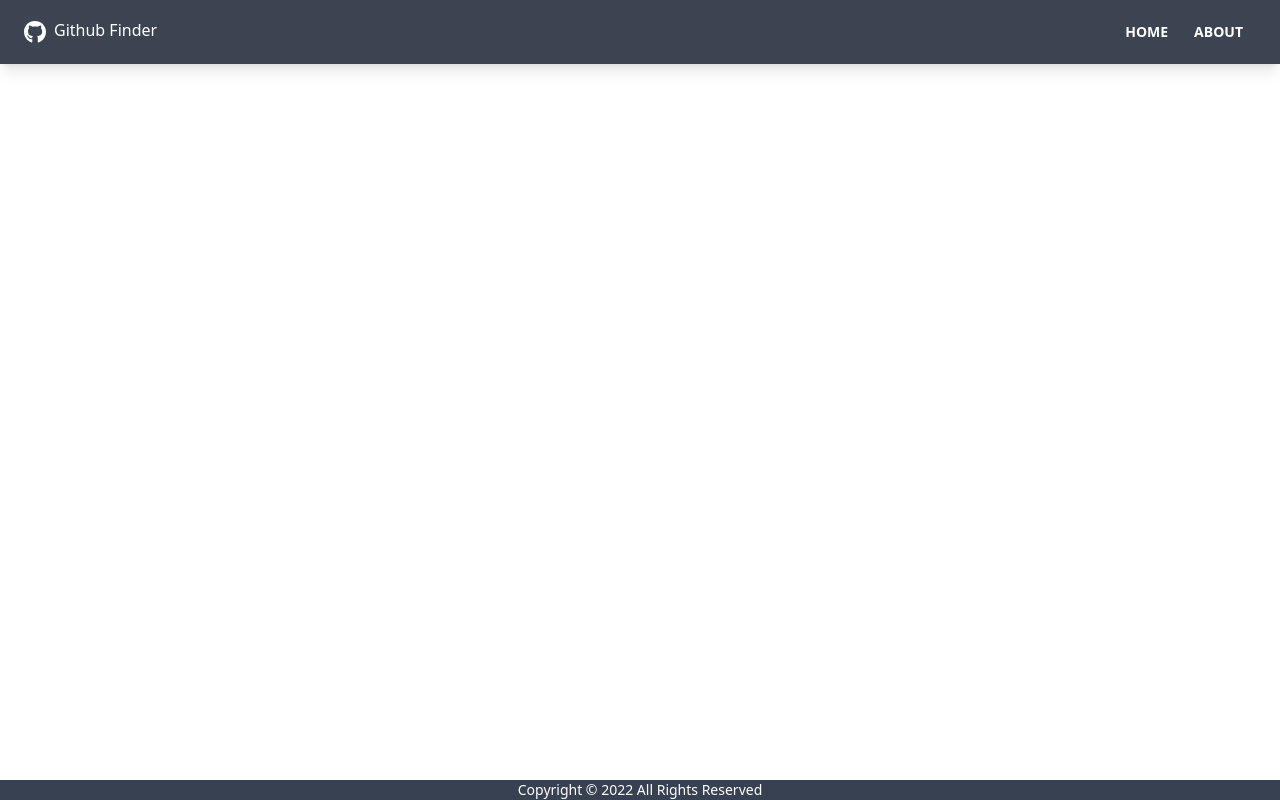
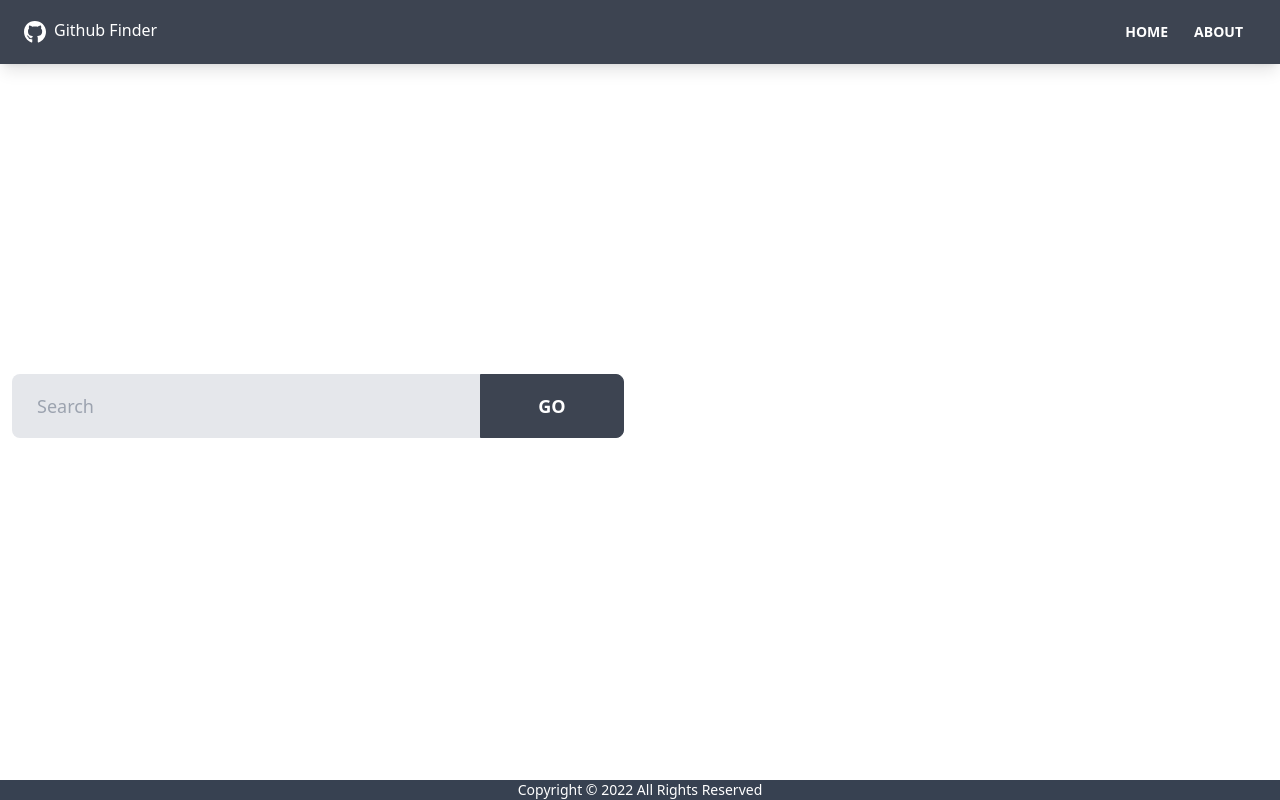
Before and after one commit to NicholasLoren/github-finder, a React (Create React App) app: page / in a window 1280 px wide. Built offline with nearby package versions, Linux system fonts and the light colour scheme.

Commit message:
Added the search bar component

```diff
--- a/src/components/users/UserSearch.jsx
+++ b/src/components/users/UserSearch.jsx
@@ -0,0 +1,56 @@
+import { useState, useContext } from 'react'
+import GithubContext from '../../context/Githhub/GithubContext'
+
+const UserSearch = () => {
+  const [text, setText] = useState('')
+  const handleChange = ({ currentTarget }) => setText(currentTarget.value)
+  const { users, searchUsers, clearUsers } = useContext(GithubContext)
+
+  const handleSubmit = (e) => {
+    e.preventDefault()
+
+    if (text === '') alert('Please enter something')
+    else {
+      searchUsers(text)
+      setText('')
+    }
+  }
+
+  const handleClear = () => {
+    clearUsers()
+  }
+  return (
+    <div className="grid grid-cols-1 xl:grid-cols-2 lg:grid-cols-2 md:grid-cols-2 mb-8 gap-8">
+      <div className="">
+        <form onSubmit={handleSubmit}>
+          <div className="form-control">
+            <div className="relative">
+              <input
+                type="text"
+                className="w-full pr-40 bg-gray-200 input input-lg text-black"
+                placeholder="Search"
+                value={text}
+                onChange={handleChange}
+              />
+              <button
+                type="search"
+                className="absolute top-0 right-0 rounded-l-none w-36 btn btn-lg"
+              >
+                Go
+              </button>
+            </div>
+          </div>
+        </form>
+      </div>
+      <div>
+        {users.length > 0 && (
+          <button className="bn btn-ghost btn-lg" onClick={handleClear}>
+            Clear
+          </button>
+        )}
+      </div>
+    </div>
+  )
+}
+
+export default UserSearch
--- a/src/context/Githhub/GithubContext.jsx
+++ b/src/context/Githhub/GithubContext.jsx
@@ -12,25 +12,34 @@ export const GithubContextProvider = ({ children }) => {
   }
   const [state, dispatch] = useReducer(GithubReducer, initialState)
 
-  const fetchUsers = async () => {
+  //get search results
+  const searchUsers = async (text) => {
+    const params = new URLSearchParams({ q: text })
     setLoading()
-    const response = await fetch(`${url}/users`, {
+    const response = await fetch(`${url}/search/users?${params}`, {
       headers: {
         Authorization: `token ${token}`,
       },
     })
 
-    const data = await response.json()
+    const { items } = await response.json()
     dispatch({
       type: 'FETCH_USERS',
-      payload: data,
+      payload: items,
     })
   }
-
+  //clear all users in our results
+  const clearUsers = () => dispatch({ type: 'CLEAR_USERS' })
+  //set loading animation
   const setLoading = () => dispatch({ type: 'SET_LOADING' })
   return (
     <GithubContext.Provider
-      value={{ users: state.users, isLoading: state.isLoading }}
+      value={{
+        users: state.users,
+        isLoading: state.isLoading,
+        searchUsers,
+        clearUsers,
+      }}
     >
       {children}
     </GithubContext.Provider>
--- a/src/context/Githhub/GithubReducers.js
+++ b/src/context/Githhub/GithubReducers.js
@@ -1,18 +1,22 @@
 const GithubReducer = (state, action) => {
   switch (action.type) {
-    case "FETCH_USERS":
+    case 'FETCH_USERS':
       return {
         ...state,
         users: action.payload,
         isLoading: false,
-      };
-    case "SET_LOADING":
+      }
+    case 'CLEAR_USERS': {
+      return { ...state, users: [], isLoading: false }
+    }
+    case 'SET_LOADING':
       return {
         ...state,
         isLoading: true,
-      };
+      }
     default:
-      return state;
-      break;
+      return state
   }
-};
+}
+
+export default GithubReducer
--- a/src/pages/Home.jsx
+++ b/src/pages/Home.jsx
@@ -1,7 +1,13 @@
-import UserResults from "../components/users/UserResults";
+import UserResults from '../components/users/UserResults'
+import UserSearch from '../components/users/UserSearch'
 
 const Home = () => {
-  return <UserResults />;
-};
+  return (
+    <>
+      <UserSearch></UserSearch>
+      <UserResults />
+    </>
+  )
+}
 
-export default Home;
+export default Home
```
